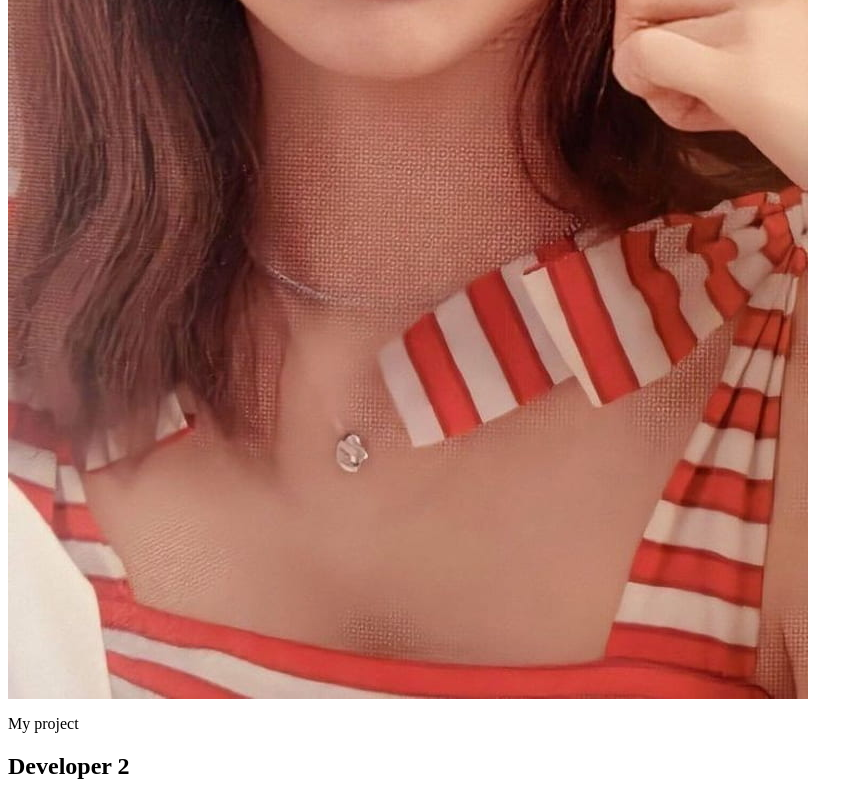
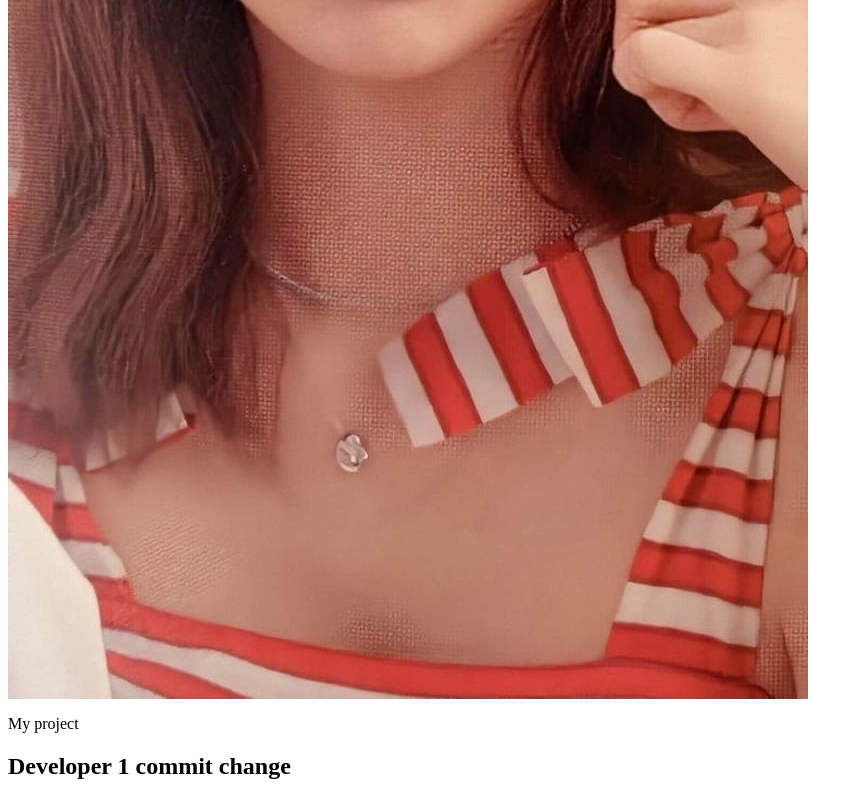
Before and after one commit to ralphyboy22/new-try-repo, a plain HTML site: page activity2.html in a window 1280 px wide. Shown: the part 791-1591 px from the top of the page, without its empty margins (0-863 px from the left). Drawn offline with Linux system fonts and the light colour scheme.

Commit message:
edit h2 tag

```diff
--- a/activity2.html
+++ b/activity2.html
@@ -6,6 +6,6 @@
 <h1>NEW PROJECT</h1>
 <img src="lisa.jpg" alt="image">
 <p>My project </p>
-<h2>Developer 2 </h2>
+<h2>Developer 1 commit change </h2>
 </body>
 </html>
```
